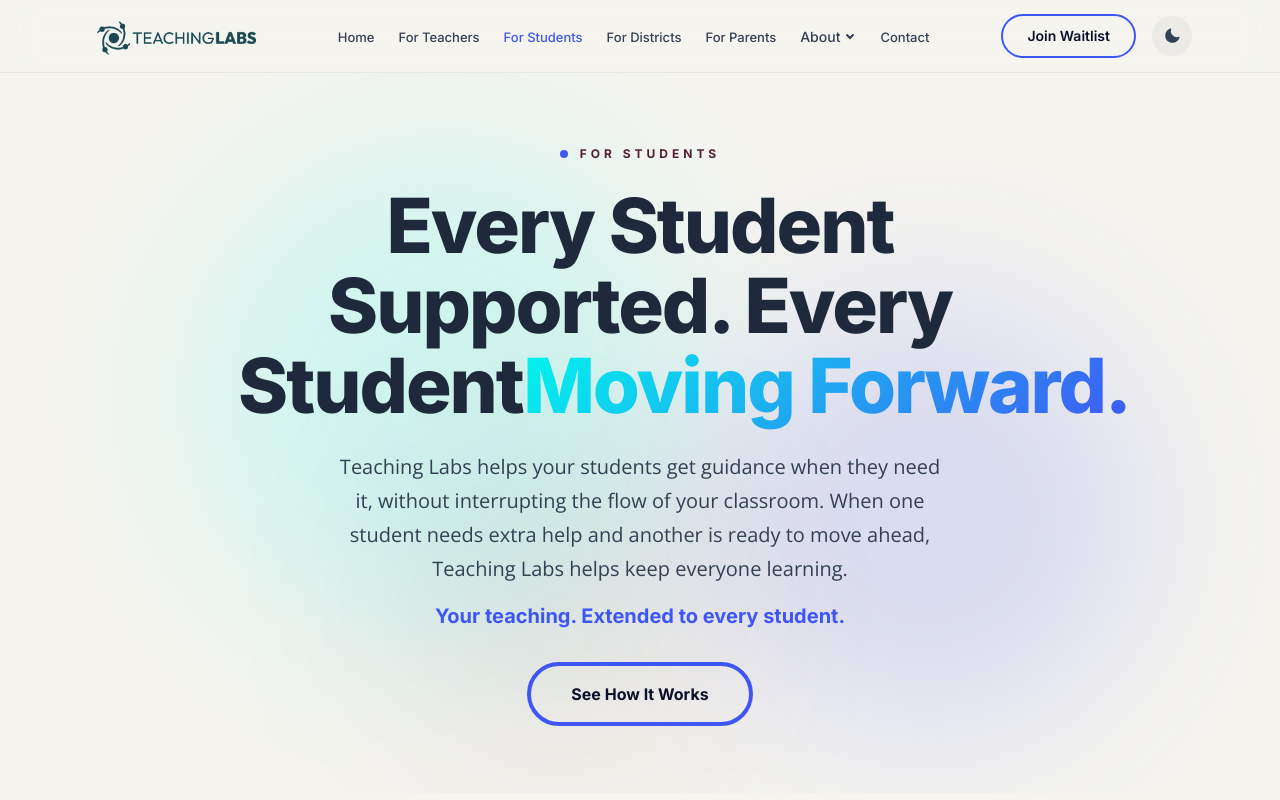
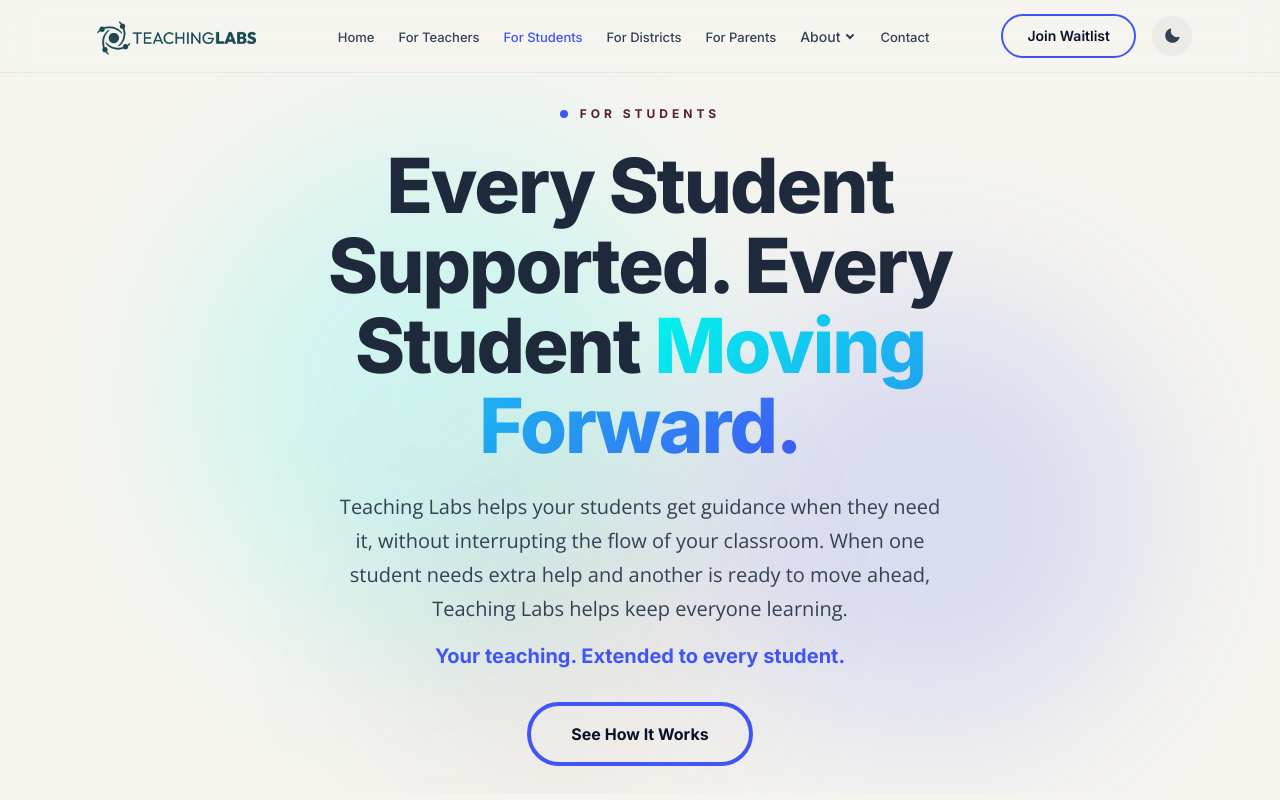
Before and after one commit to intellectualcreations/teachinglabs-marketing, a Next.js app: page /for-students in a window 1280 px wide. Shown: the top 800 px of the page. Built offline with nearby package versions, Linux system fonts and the light colour scheme.

Commit message:
fix: space before Moving Forward

```diff
--- a/app/for-students/page.tsx
+++ b/app/for-students/page.tsx
@@ -114,9 +114,9 @@
             className="font-heading font-extrabold leading-[1.05] text-text-primary dark:text-white mb-6 transition-colors duration-[400ms]"
             style={{ fontSize: 'clamp(42px, 7vw, 76px)', letterSpacing: '-2px' }}
           >
-            Every Student Supported. Every Student
+            Every Student Supported. Every Student{' '}
             <span
-              className="pb-2 whitespace-nowrap"
+              className="pb-2"
               style={{
                 background: 'linear-gradient(135deg, #00F6ED, #4056F4)',
                 WebkitBackgroundClip: 'text',
```
